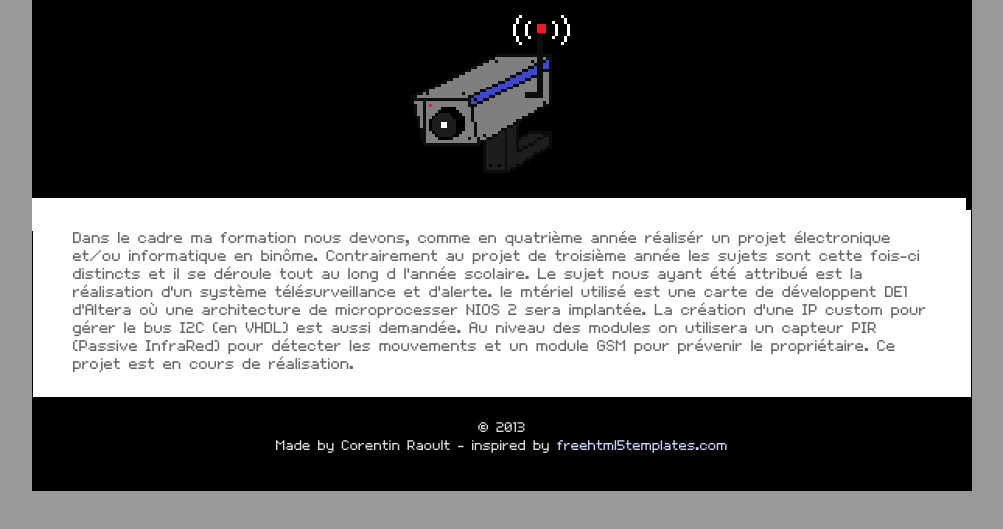
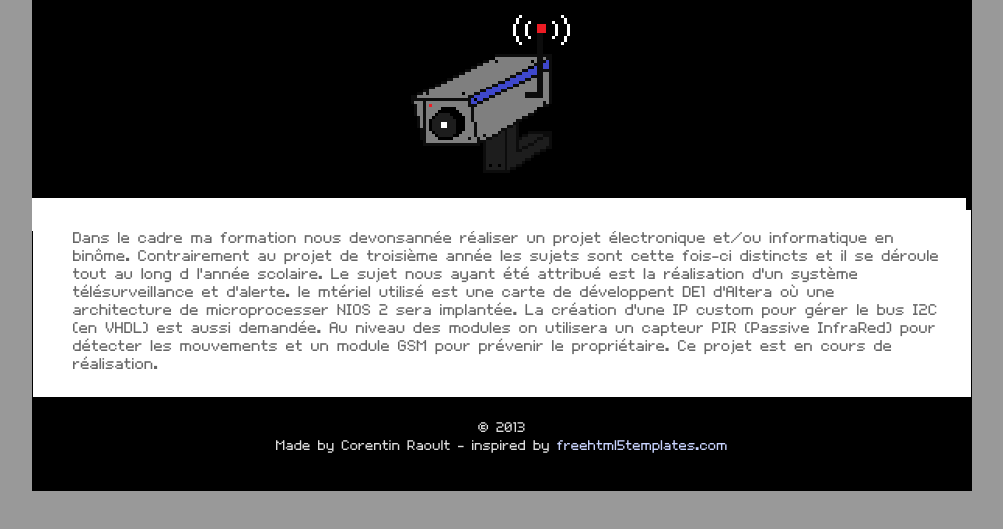
Before and after one commit to corentin-R/corentin-r.github.io-v1.0-archive, a plain HTML site: page Projets/telesurveillance/telesurveillance.html in a window 1280 px wide. Shown: the part 151-680 px from the top of the page, without its empty margins (138-1141 px from the left). Drawn offline with Linux system fonts and the light colour scheme.

Commit message:
ajout lien github et correction fautes

```diff
--- a/Projets/telesurveillance/telesurveillance.html
+++ b/Projets/telesurveillance/telesurveillance.html
@@ -31,7 +31,7 @@
 	<section id="main"><!-- #main content area -->
 			<section id="content"><!-- #content -->
 				<article>
-						<p>Dans le cadre ma formation nous devons, comme en quatrième année réalisér un projet électronique et/ou informatique en binôme.
+						<p>Dans le cadre ma formation nous devonsannée réaliser un projet électronique et/ou informatique en binôme.
 						Contrairement au projet de troisième année les sujets sont cette fois-ci distincts et il se déroule tout au long d l'année scolaire.
 						Le sujet nous ayant été attribué est la réalisation d'un système télésurveillance et d'alerte.
 						le mtériel utilisé est une carte de développent DE1 d'Altera où une architecture de microprocesser NIOS 2 sera implantée.
```
Also changed, not shown: Projets/space_inva/space_inva.html (+1 -0 lines).
